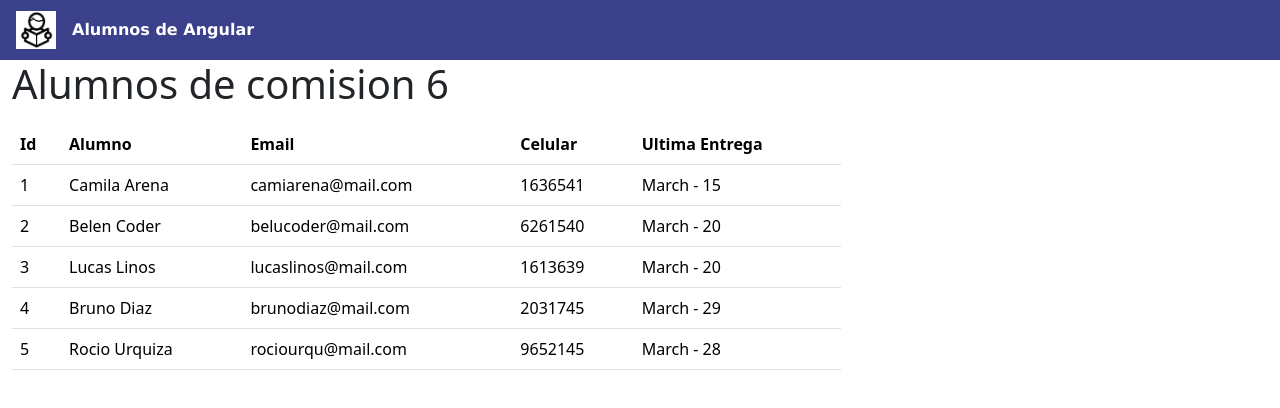
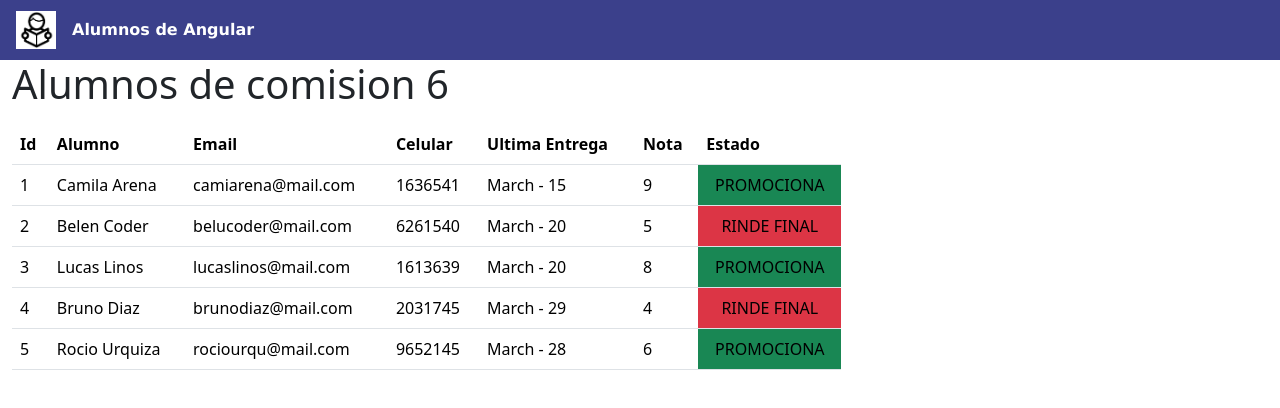
Before and after one commit to belchus/Entrega4, an Angular app: page / in a window 1280 px wide. Shown: the top 408 px of the page. Built offline with nearby package versions, Linux system fonts and the light colour scheme.

Commit message:
se agrega ngClass

```diff
--- a/src/app/models/alumnos.model.ts
+++ b/src/app/models/alumnos.model.ts
@@ -6,5 +6,6 @@ export class Alumnos {
       public email: string,
       public number: number,
       public fechaDeEntregable: Date,
+      public  promedio: number,
     ) {}
   }
--- a/src/app/table/table.component.html
+++ b/src/app/table/table.component.html
@@ -17,6 +17,8 @@
           <th>Email</th>
           <th>Celular</th>
           <th>Ultima Entrega</th>
+          <th>Nota</th>
+          <th>Estado</th>
         </tr>
       </thead>
       <tbody>
@@ -26,6 +28,12 @@
           <td>{{alumnos.email}}</td>
           <td>{{alumnos.number}}</td>
           <td>{{ alumnos.fechaDeEntregable | date:'MMMM - dd'}}</td>
+          <td>{{alumnos.promedio}}</td>
+          <td
+          class="text-center"
+          [ngClass]="alumnos.promedio < 6 ? 'bg-danger' : 'bg-success'">
+          {{ alumnos.promedio < 6 ? 'RINDE FINAL' : 'PROMOCIONA'}}
+        </td>
         </tr>
       </tbody>
     </table>
--- a/src/app/table/table.component.ts
+++ b/src/app/table/table.component.ts
@@ -10,11 +10,11 @@ export class TableComponent  implements OnInit{
   isLoading: boolean = true;
   title = 'arrays';
   public alumnos: Alumnos[]=[
-    new Alumnos(1, 'Camila', 'Arena', 'camiarena@mail.com', 1636541,new Date("2023-03-15")),
-    new Alumnos(2, 'Belen', 'Coder', 'belucoder@mail.com', 6261540,new Date("2023-03-20")),
-    new Alumnos(3, 'Lucas', 'Linos', 'lucaslinos@mail.com', 1613639,new Date("2023-03-20")),
-    new Alumnos(4, 'Bruno', 'Diaz', 'brunodiaz@mail.com', 2031745,new Date("2023-03-29")),
-    new Alumnos(5, 'Rocio', 'Urquiza', 'rociourqu@mail.com', 9652145,new Date("2023-03-28")),
+    new Alumnos(1, 'Camila', 'Arena', 'camiarena@mail.com', 1636541,new Date("2023-03-15"),9),
+    new Alumnos(2, 'Belen', 'Coder', 'belucoder@mail.com', 6261540,new Date("2023-03-20"),5),
+    new Alumnos(3, 'Lucas', 'Linos', 'lucaslinos@mail.com', 1613639,new Date("2023-03-20"),8),
+    new Alumnos(4, 'Bruno', 'Diaz', 'brunodiaz@mail.com', 2031745,new Date("2023-03-29"),4),
+    new Alumnos(5, 'Rocio', 'Urquiza', 'rociourqu@mail.com', 9652145,new Date("2023-03-28"),6),
   ];
   ngOnInit(): void {
     setTimeout(() => {
```
